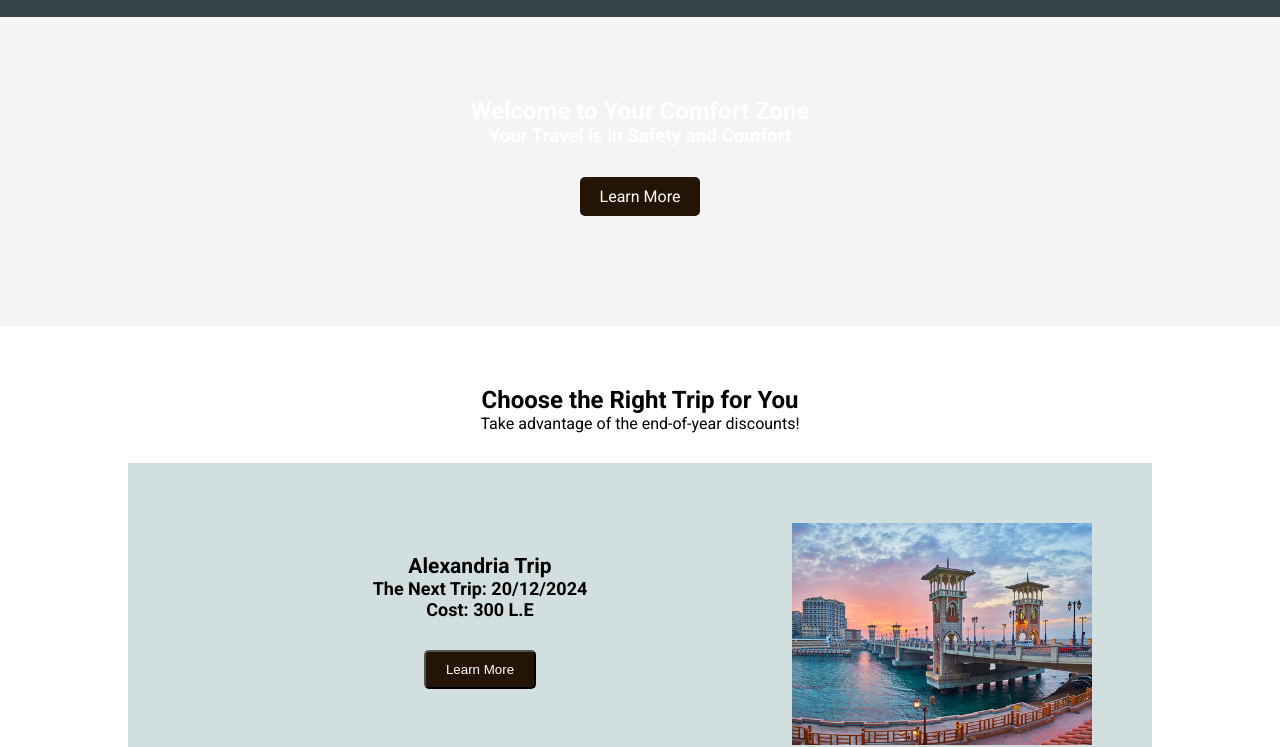
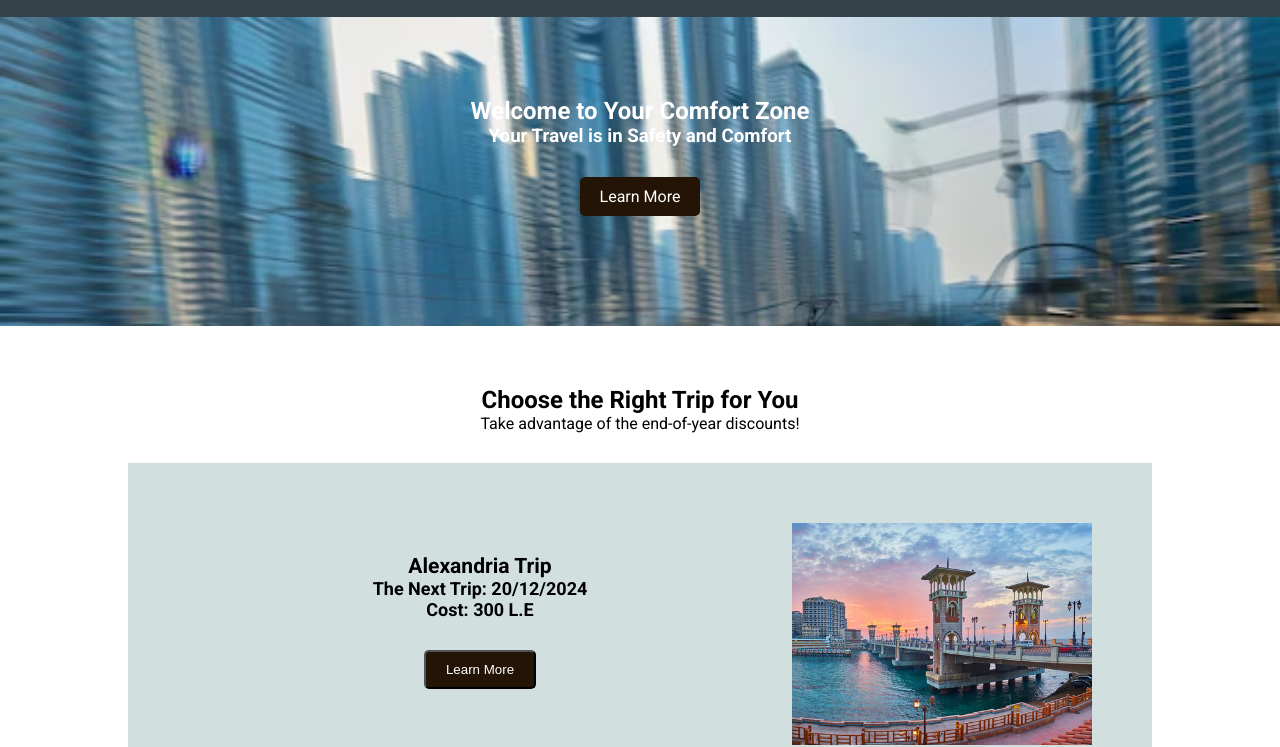
Before and after one commit to ahmed-shehawy/ahmed-shehawy, a plain HTML site: page index.html in a window 1280 px wide. Shown: the part 80-827 px from the top of the page. Drawn offline with Linux system fonts and the light colour scheme.

Commit message:
Update style.css

```diff
--- a/style.css
+++ b/style.css
@@ -30,7 +30,7 @@ nav a {
     text-decoration: none;
 }
 .hero {
-    background-image: url(../project/sleek-highspeed-train-travels-high-speed-through-modern-city-with-towering-skyscrapers-background-highspeed-train-traveling-through-futuristic-cityscape-business-trip_538213-111463.jpg.avif);
+    background-image: url(https://raw.githubusercontent.com/ahmed-shehawy/ahmed-shehawy/refs/heads/main/sleek-highspeed-train-travels-high-speed-through-modern-city-with-towering-skyscrapers-background-highspeed-train-traveling-through-futuristic-cityscape-business-trip_538213-111463.jpg.avif);
     background-repeat: no-repeat;
     background-size: cover;
     color: #ffffff;
```
